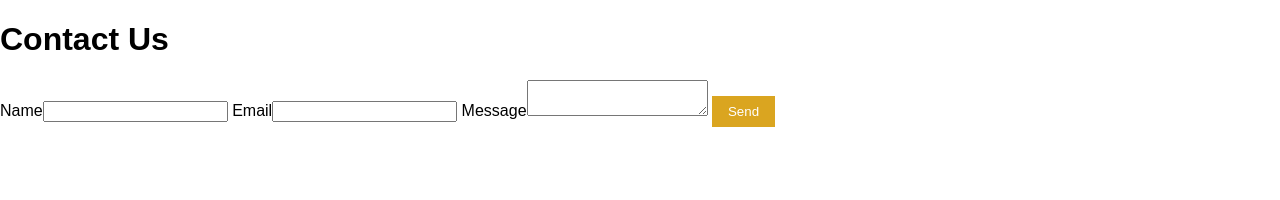
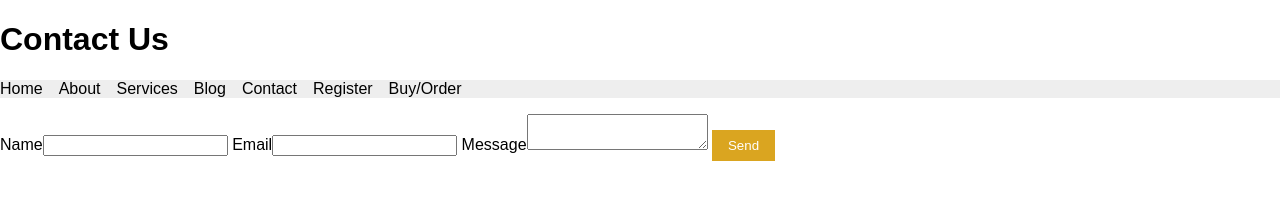
Before and after one commit to Fiezeey/Fiezeey, a plain HTML site: page contact.html in a window 1280 px wide. Drawn offline with Linux system fonts and the light colour scheme.

Commit message:
Update contact.html

```diff
--- a/contact.html
+++ b/contact.html
@@ -1,4 +1,15 @@
 <!DOCTYPE html><html><head><title>Contact</title><link rel='stylesheet' href='style.css'></head><body><h1>Contact Us</h1>
+  <nav>
+    <ul>
+      <li><a href="index.html">Home</a></li>
+      <li><a href="about.html">About</a></li>
+      <li><a href="services.html">Services</a></li>
+      <li><a href="blog.html">Blog</a></li>
+      <li><a href="contact.html">Contact</a></li>
+      <li><a href="register.html">Register</a></li>
+      <li><a href="order.html">Buy/Order</a></li>
+    </ul>
+  </nav>
 <form action="https://formspree.io/f/maylbqrr" method="POST">
 <label>Name</label><input type="text" name="name" required>
 <label>Email</label><input type="email" name="email" required>
```
